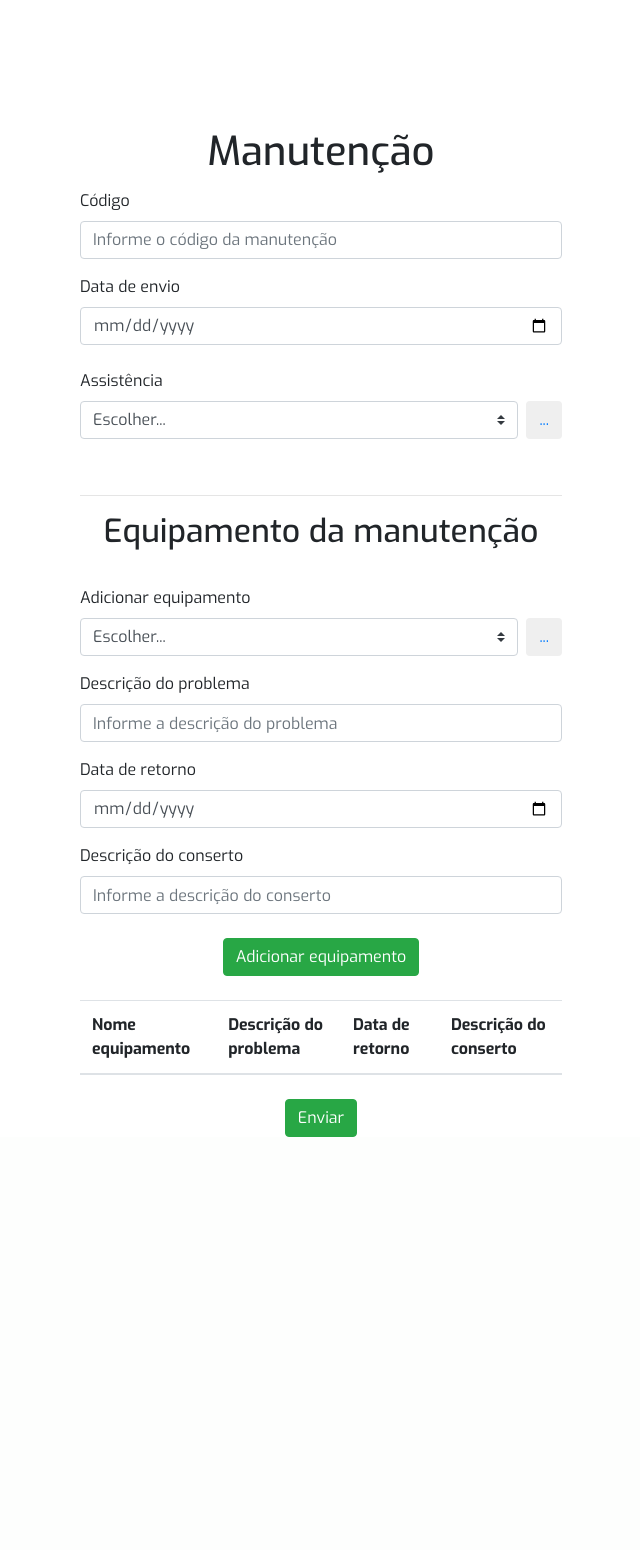
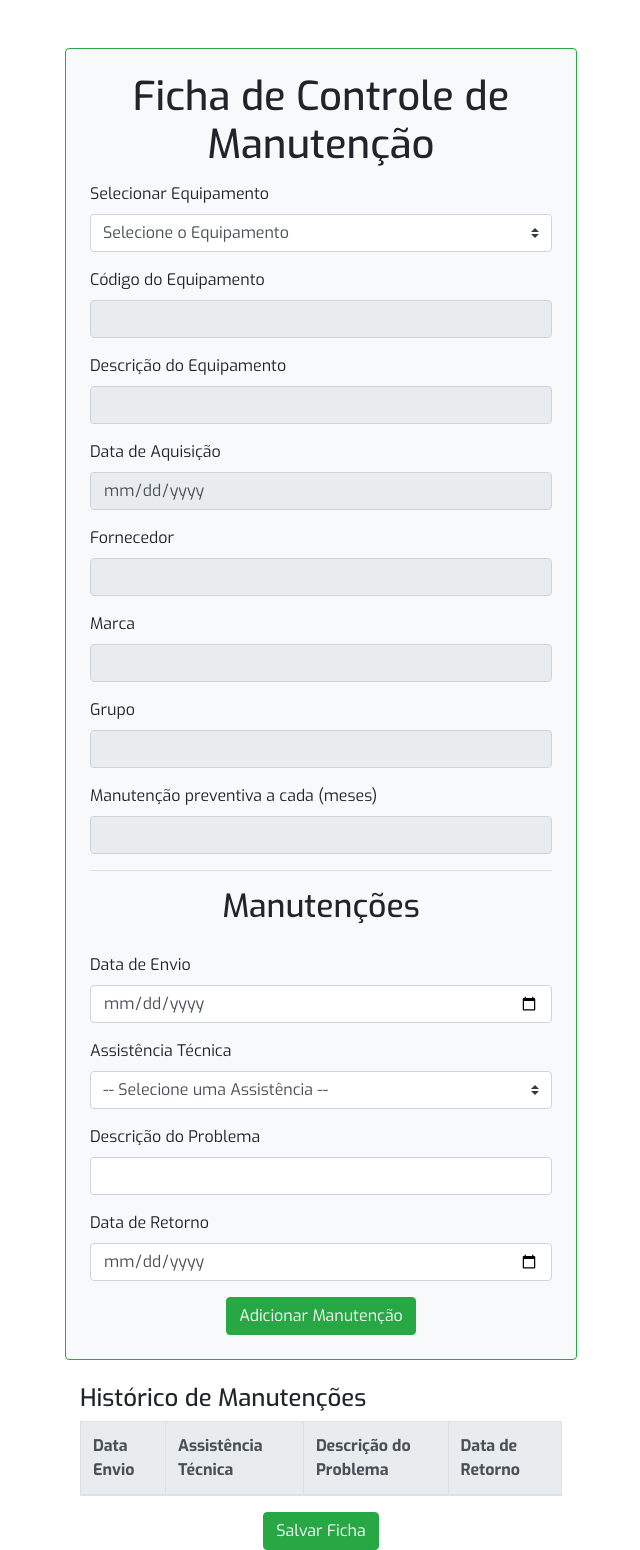
Before and after one commit to livsnts/supermercado-raiz-natural, a PHP site: page /manutencaoEquipamento.php in a window 1280 px wide. Shown: the part 64-1614 px from the top of the page, without its empty margins (319-959 px from the left). Before the commit the page ends 1201 px from the top, so only its background shows below. Run offline with PHP 8.4, Linux system fonts and the light colour scheme; lists and menus that the app fills with data are empty.

Commit message:
Arrumei a tela de manutenção e adicionei os relatórios

```diff
--- a/manutencaoEquipamento.php
+++ b/manutencaoEquipamento.php
@@ -1,152 +1,197 @@
 <!DOCTYPE html>
-<html lang="en">
+<html lang="pt-BR">
+
 <head>
-    <meta charset="UTF-8">
-    <meta name="viewport" content="width=device-width, initial-scale=1.0">
-    <title>Supermercado Raiz Natural</title>
-    <link rel="stylesheet" href="https://stackpath.bootstrapcdn.com/bootstrap/4.1.3/css/bootstrap.min.css"
-        integrity="sha384-MCw98/SFnGE8fJT3GXwEOngsV7Zt27NXFoaoApmYm81iuXoPkFOJwJ8ERdknLPMO" crossorigin="anonymous">
+    <meta charset="UTF-8" />
+    <meta name="viewport" content="width=device-width, initial-scale=1.0" />
+    <title>Ficha de Controle de Manutenção</title>
+    <link rel="stylesheet" href="https://stackpath.bootstrapcdn.com/bootstrap/4.1.3/css/bootstrap.min.css" />
     <style>
-        .container {
-            margin-top: 2vw;
-            max-width: 60vw;
-        }
-        h1, h2 {
+        h1,
+        h2 {
             text-align: center;
             padding-bottom: 20px;
         }
-        .d-flex {
-            justify-content: center;
-            padding-top: 8px;
-        }
     </style>
 </head>
+
 <body>
     <?php include('header.php'); ?>
-    <div class="container">
-        <form id="manutencaoForm">
-            <h1>Manutenção</h1>
-            <div class="form-group">
-                <label for="codigoManutencao">Código</label>
-                <input type="text"  class="form-control" id="codigoManutencao" placeholder="Informe o código da manutenção">
-            </div>
 
-            <div class="form-group">
-                <label for="dataEnvio">Data de envio</label>
-                <input type="date" class="form-control" id="dataEnvio" placeholder="Informe a data de envio">
-            </div>
+    <form id="fichaManutencao" class="mt-5 p-4 rounded container"
+        style="background-color: #f8f9fa; border: 1px solid #28a745;">
+        <h1>Ficha de Controle de Manutenção</h1>
 
-            <div class="form-group d-flex align-items-end">
-                <div class="flex-grow-1 mr-2">
-                    <label for="assistencia">Assistência</label>
-                    <select class="custom-select" id="assistencia" aria-label="Selecione a assistência">
-                        <option selected>Escolher...</option>
-                        <option value="1">Assistência 1</option>
-                        <option value="2">Assistência 2</option>
-                        <option value="3">Assistência 3</option>
-                        <option value="4">Assistência 4</option>
-                    </select>
-                </div>
-                <div>
-                    <button class="btn mb-0"><a href="cadastroAssistencia.php">...</a></button>
-                </div>
-            </div><br>
-            <hr>
-            <h2>Equipamento da manutenção</h2>
-            <div class="form-group d-flex align-items-end">
-                <div class="flex-grow-1 mr-2">
-                    <label for="equipamento">Adicionar equipamento</label>
-                    <select class="custom-select" id="equipamento" aria-label="Selecione o equipamento">
-                        <option selected>Escolher...</option>
-                        <option value="1">Equipamento 1</option>
-                        <option value="2">Equipamento 2</option>
-                        <option value="3">Equipamento 3</option>
-                        <option value="4">Equipamento 4</option>
-                    </select>
-                </div>
-                <div>
-                    <button class="btn mb-0"><a href="cadastroEquipamento.php">...</a></button>
-                </div>
-            </div>
+        <div class="form-group">
+            <label for="equipamento">Selecionar Equipamento</label>
+            <select class="custom-select" id="equipamento" aria-label="Selecione o equipamento">
+                <option value="">Selecione o Equipamento</option>
+                <option value="EQ001_Impressora_Laser">EQ001 - Impressora Laser</option>
+                <option value="EQ002_Computador_Desktop">EQ002 - Computador Desktop</option>
+                <option value="EQ003_Balança_Digital">EQ003 - Balança Eletrônica</option>
+            </select>
+        </div>
+        <div class="form-group">
+            <label for="codigoEquipamento">Código do Equipamento</label>
+            <input type="text" class="form-control" id="codigoEquipamento" readonly />
+        </div>
+        <div class="form-group">
+            <label for="descricaoEquipamento">Descrição do Equipamento</label>
+            <input type="text" class="form-control" id="descricaoEquipamento" readonly />
+        </div>
+        <div class="form-group">
+            <label for="dataAquisicao">Data de Aquisição</label>
+            <input type="date" class="form-control" id="dataAquisicao" readonly />
+        </div>
+        <div class="form-group">
+            <label for="fornecedor">Fornecedor</label>
+            <input type="text" class="form-control" id="fornecedor" readonly />
+        </div>
+        <div class="form-group">
+            <label for="marca">Marca</label>
+            <input type="text" class="form-control" id="marca" readonly />
+        </div>
+        <div class="form-group">
+            <label for="grupo">Grupo</label>
+            <input type="text" class="form-control" id="grupo" readonly />
+        </div>
+        <div class="form-group">
+            <label for="periodicidade">Manutenção preventiva a cada (meses)</label>
+            <input type="number" class="form-control" id="periodicidade" readonly />
+        </div>
 
-            <div class="form-group">
-                <label for="descricaoProblema">Descrição do problema</label>
-                <input type="text" class="form-control" id="descricaoProblema" placeholder="Informe a descrição do problema">
-            </div>
+        <hr />
+        <h2>Manutenções</h2>
 
-            <div class="form-group">
-                <label for="dataRetorno">Data de retorno</label>
-                <input type="date" class="form-control" id="dataRetorno" placeholder="Informe a data de retorno">
-            </div>
+        <div class="form-group">
+            <label for="dataEnvio">Data de Envio</label>
+            <input type="date" class="form-control" id="dataEnvio" />
+        </div>
+        <div class="form-group">
+            <label for="assistencia">Assistência Técnica</label>
+            <select class="custom-select" id="assistencia">
+                <option value="">-- Selecione uma Assistência --</option>
+                <option value="InfoTech Soluções">InfoTech Soluções</option>
+                <option value="Repara PC Master">Repara PC Master</option>
+                <option value="Conserta Tudo Já">Conserta Tudo Já</option>
+            </select>
+        </div>
+        <div class="form-group">
+            <label for="descricaoProblema">Descrição do Problema</label>
+            <input type="text" class="form-control" id="descricaoProblema" />
+        </div>
+        <div class="form-group">
+            <label for="dataRetorno">Data de Retorno</label>
+            <input type="date" class="form-control" id="dataRetorno" />
+        </div>
 
-            <div class="form-group">
-                <label for="descricaoConserto">Descrição do conserto</label>
-                <input type="text" class="form-control" id="descricaoConserto" placeholder="Informe a descrição do conserto">
-            </div>
+        <div class="text-center">
+            <button type="button" class="btn btn-success" id="adicionarManutencao">Adicionar Manutenção</button>
+        </div>
+    </form>
 
-            <div class="d-flex justify-content-center">
-                <button type="button" id="adicionarEquipamento" class="btn btn-success">Adicionar equipamento</button>
-            </div><br>
+    <div class="container mt-4">
+        <h4>Histórico de Manutenções</h4>
+        <table class="table table-bordered">
+            <thead class="thead-light">
+                <tr>
+                    <th>Data Envio</th>
+                    <th>Assistência Técnica</th>
+                    <th>Descrição do Problema</th>
+                    <th>Data de Retorno</th>
+                </tr>
+            </thead>
+            <tbody id="historicoManutencao"></tbody>
+        </table>
 
-            <table class="table">
-                <thead>
-                    <tr>
-                        <th scope="col">Nome equipamento</th>
-                        <th scope="col">Descrição do problema</th>
-                        <th scope="col">Data de retorno</th>
-                        <th scope="col">Descrição do conserto</th>
-                    </tr>
-                </thead>
-                <tbody id="tabelaEquipamentos">
-                    <!-- Equipamentos adicionados aparecerão aqui -->
-                </tbody>
-            </table>
-
-            <div class="d-flex justify-content-center">
-                <button type="submit" class="btn btn-success">Enviar</button>
-            </div>
-        </form>
+        <div class="text-center">
+            <button type="submit" class="btn btn-success" id="salvarFicha">Salvar Ficha</button>
+        </div>
     </div>
 
-    <script src="https://code.jquery.com/jquery-3.3.1.slim.min.js"
-        integrity="sha384-q8i/X+965DzO0rT7abK41JStQIAqVgRVzpbzo5smXKp4YfRvH+8abtTE1Pi6jizo"
-        crossorigin="anonymous"></script>
-    <script src="https://cdnjs.cloudflare.com/ajax/libs/popper.js/1.14.3/umd/popper.min.js"
-        integrity="sha384-ZMP7rVo3mIykV+2+9J3UJ46jBk0WLaUAdn689aCwoqbBJiSnjAK/l8WvCWPIPm49"
-        crossorigin="anonymous"></script>
-    <script src="https://stackpath.bootstrapcdn.com/bootstrap/4.1.3/js/bootstrap.min.js"
-        integrity="sha384-ChfqqxuZUCnJSK3+MXmPNIyE6ZbWh2IMqE241rYiqJxyMiZ6OW/JmZQ5stwEULTy"
-        crossorigin="anonymous"></script>
+    <script>
+        document.getElementById('salvarFicha').addEventListener('click', function () {
+            alert("Ficha salva com sucesso!");
+            location.reload();
+        });
 
-    <script>
-        document.getElementById('adicionarEquipamento').addEventListener('click', function() {
-            var equipamento = document.getElementById('equipamento').value;
-            var descricaoProblema = document.getElementById('descricaoProblema').value;
-            var dataRetorno = document.getElementById('dataRetorno').value;
-            var descricaoConserto = document.getElementById('descricaoConserto').value;
+        const equipamentosMock = {
+            "EQ001_Impressora_Laser": {
+                codigo: "EQ001",
+                descricao: "Impressora Laser",
+                dataAquisicao: "2023-01-10",
+                fornecedor: "Impressoras Pro Ltda",
+                marca: "HP",
+                grupo: "IMPRESSORA",
+                periodicidade: 6
+            },
+            "EQ002_Computador_Desktop": {
+                codigo: "EQ002",
+                descricao: "Computador Desktop",
+                dataAquisicao: "2022-08-05",
+                fornecedor: "Tech Solutions",
+                marca: "Dell",
+                grupo: "COMPUTADOR",
+                periodicidade: 12
+            },
+            "EQ003_Balança_Digital": {
+                codigo: "EQ003",
+                descricao: "Balança Eletrônica",
+                dataAquisicao: "2021-03-15",
+                fornecedor: "Pesos & Medidas",
+                marca: "Toledo",
+                grupo: "BALANÇA",
+                periodicidade: 4
+            }
+        };
 
-            if (equipamento !== "Escolher..." && descricaoProblema !== "" && descricaoConserto !== "") {
-                var tabela = document.getElementById('tabelaEquipamentos');
-                var novaLinha = tabela.insertRow();
+        document.getElementById('equipamento').addEventListener('change', function () {
+            const equipamentoSelecionado = this.value;
+            const dados = equipamentosMock[equipamentoSelecionado];
 
-                var celulaEquipamento = novaLinha.insertCell(0);
-                var celulaProblema = novaLinha.insertCell(1);
-                var celulaRetorno = novaLinha.insertCell(2);
-                var celulaConserto = novaLinha.insertCell(3);
+            if (dados) {
+                document.getElementById('codigoEquipamento').value = dados.codigo;
+                document.getElementById('descricaoEquipamento').value = dados.descricao;
+                document.getElementById('dataAquisicao').value = dados.dataAquisicao;
+                document.getElementById('fornecedor').value = dados.fornecedor;
+                document.getElementById('marca').value = dados.marca;
+                document.getElementById('grupo').value = dados.grupo;
+                document.getElementById('periodicidade').value = dados.periodicidade;
+            } else {
+                document.getElementById('codigoEquipamento').value = "";
+                document.getElementById('descricaoEquipamento').value = "";
+                document.getElementById('dataAquisicao').value = "";
+                document.getElementById('fornecedor').value = "";
+                document.getElementById('marca').value = "";
+                document.getElementById('grupo').value = "";
+                document.getElementById('periodicidade').value = "";
+            }
+        });
 
-                celulaEquipamento.textContent = equipamento;
-                celulaProblema.textContent = descricaoProblema;
-                celulaRetorno.textContent = dataRetorno;
-                celulaConserto.textContent = descricaoConserto;
+        document.getElementById('adicionarManutencao').addEventListener('click', function () {
+            const envio = document.getElementById('dataEnvio').value;
+            const assistencia = document.getElementById('assistencia').value;
+            const problema = document.getElementById('descricaoProblema').value;
+            const retorno = document.getElementById('dataRetorno').value;
 
-                document.getElementById('equipamento').value = "Escolher...";
+            if (envio && assistencia && problema) {
+                const tabela = document.getElementById('historicoManutencao');
+                const novaLinha = tabela.insertRow();
+
+                novaLinha.insertCell(0).textContent = envio;
+                novaLinha.insertCell(1).textContent = assistencia;
+                novaLinha.insertCell(2).textContent = problema;
+                novaLinha.insertCell(3).textContent = retorno;
+
+                document.getElementById('dataEnvio').value = "";
+                document.getElementById('assistencia').value = "";
                 document.getElementById('descricaoProblema').value = "";
                 document.getElementById('dataRetorno').value = "";
-                document.getElementById('descricaoConserto').value = "";
             } else {
-                alert("Por favor, preencha todos os campos!");
+                alert("Preencha todos os campos da manutenção!");
             }
         });
     </script>
 </body>
+
 </html>
```
Also changed, not shown: localizacaoEquipamento.php (+5 -5 lines), relatorioEquipManuAssistTec.php (+55 -19 lines), relatorioEquipPorDepart.php (+52 -15 lines), relatorioEquipPorGrupo.php (+28 -12 lines), 3 other files.
